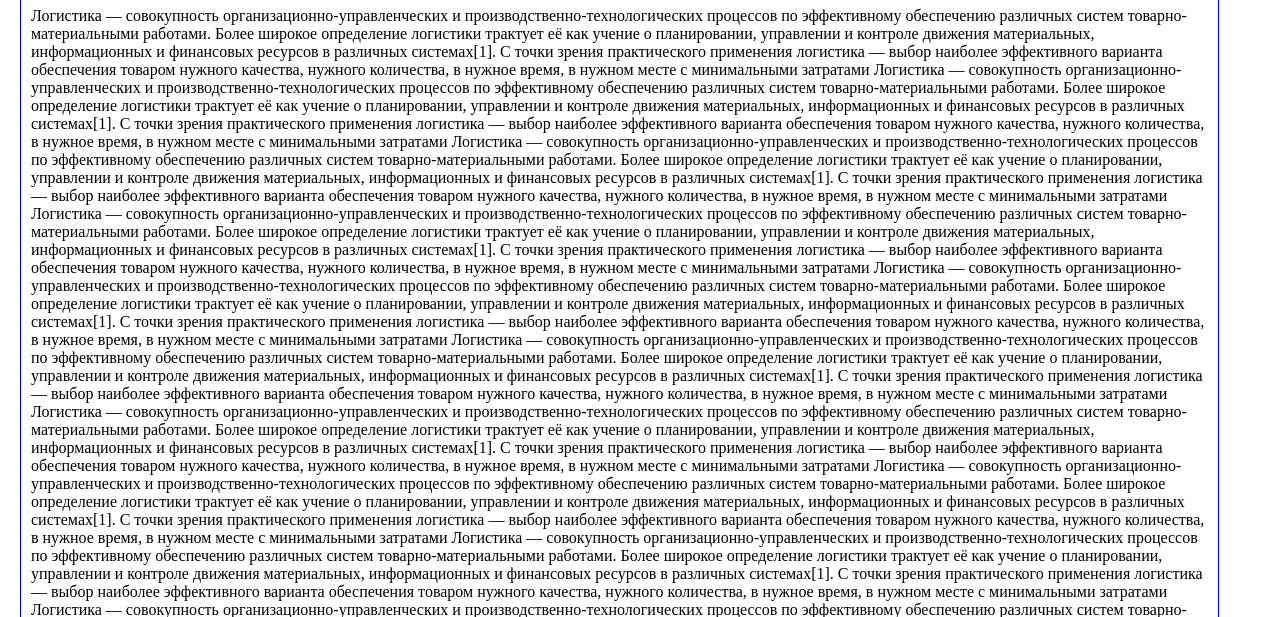
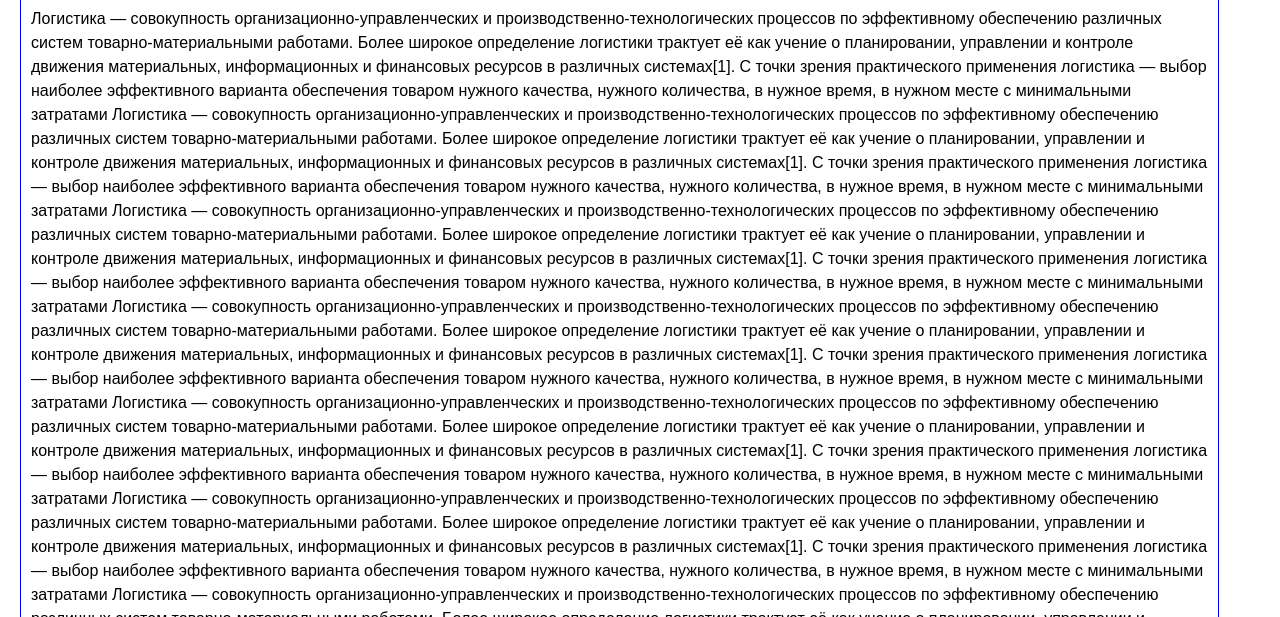
Before and after one commit to nekruzsadriddinzoda/flru, a plain HTML site: page index.html in a window 1280 px wide. Shown: the part 183-800 px from the top of the page. Drawn offline with Linux system fonts and the light colour scheme; a script that the page names is missing.

Commit message:
Update style.css

```diff
--- a/css/style.css
+++ b/css/style.css
@@ -96,6 +96,8 @@ main h1{
     left: 0; /* Размещаем у левого края */
     width: calc(95% - 20px); /* Ширина содержимого */
     display: none; /* Прячем вкладку */
+	   font-family:'Arial', sans-serif;
+	line-height:1.5;
    }
    .tab :checked + .tab-title {
     position: relative; /* Относительное позиционирование */
```
